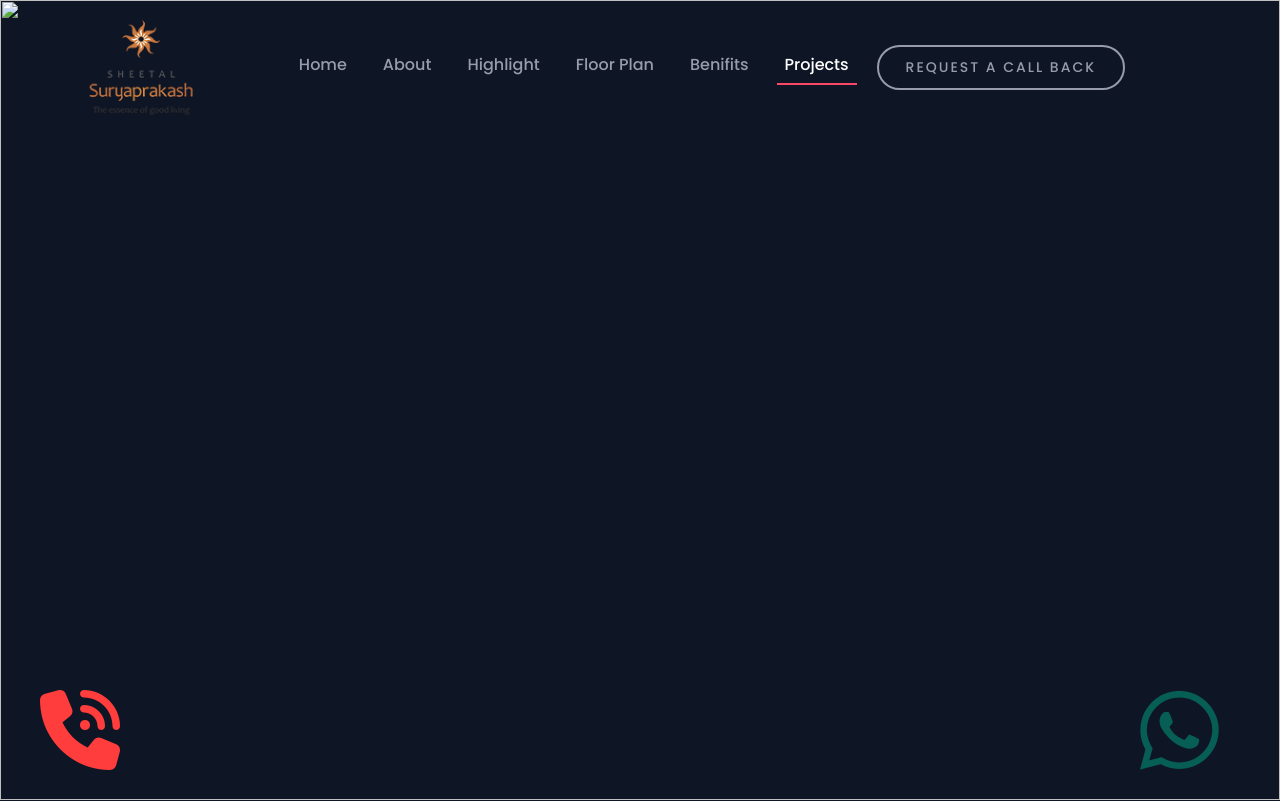
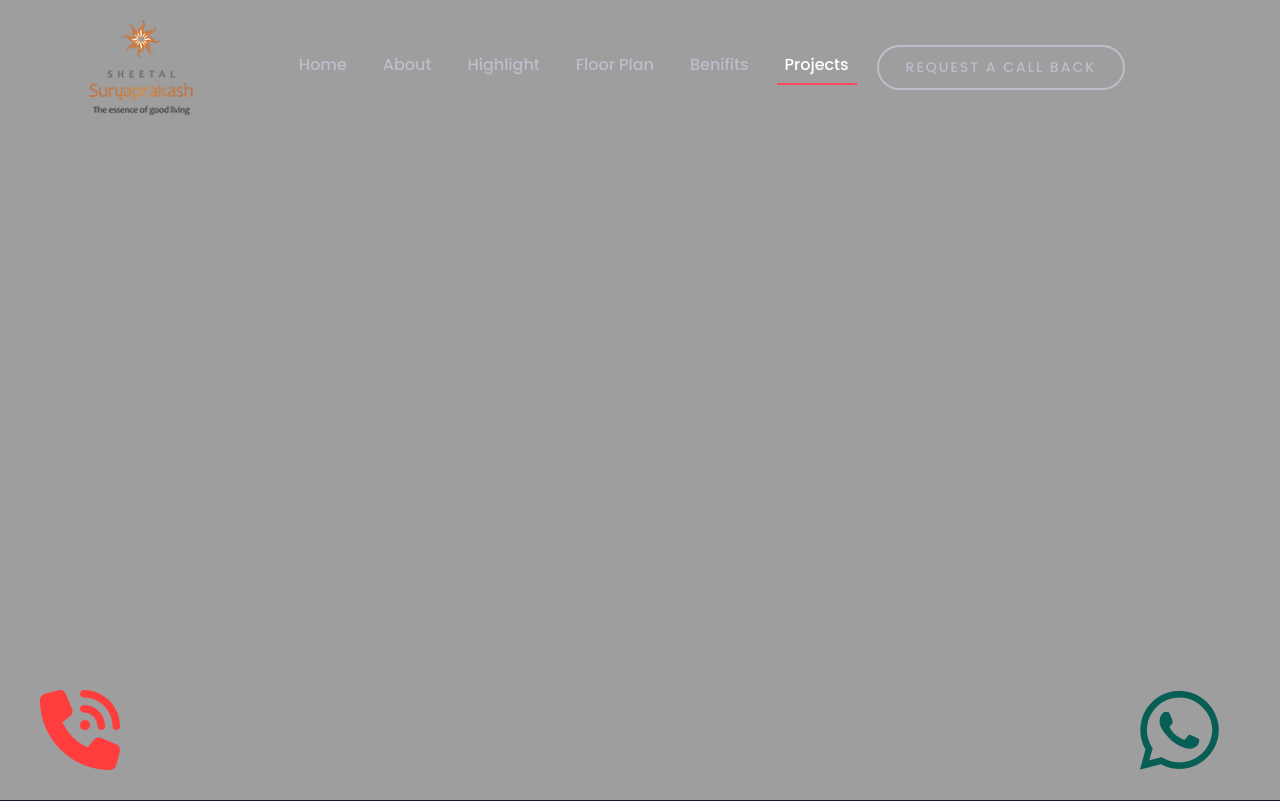
Before and after one commit to Saurbha/builder_side, a plain HTML site: page index.html in a window 1280 px wide. Shown: the top 801 px of the page. Drawn offline with nearby package versions, Linux system fonts and the light colour scheme; the site is published under a folder, as on GitHub Pages, so addresses that start at the root find nothing.

Commit message:
Update index.html

```diff
--- a/index.html
+++ b/index.html
@@ -22,7 +22,7 @@
 
   <header id="home" class="header_wrapper">
     <div class="bg-img">
-      <img src="/images/banner_bg.png" alt="" style="height: 100vh;" width="100%">
+      <img src="./images/banner_bg.png" alt="" style="height: 100vh;" width="100%">
       <nav class="navbar navbar-expand-lg fixed-top">
         <div class="container">
           <a class="navbar-brand" href="#">
```
